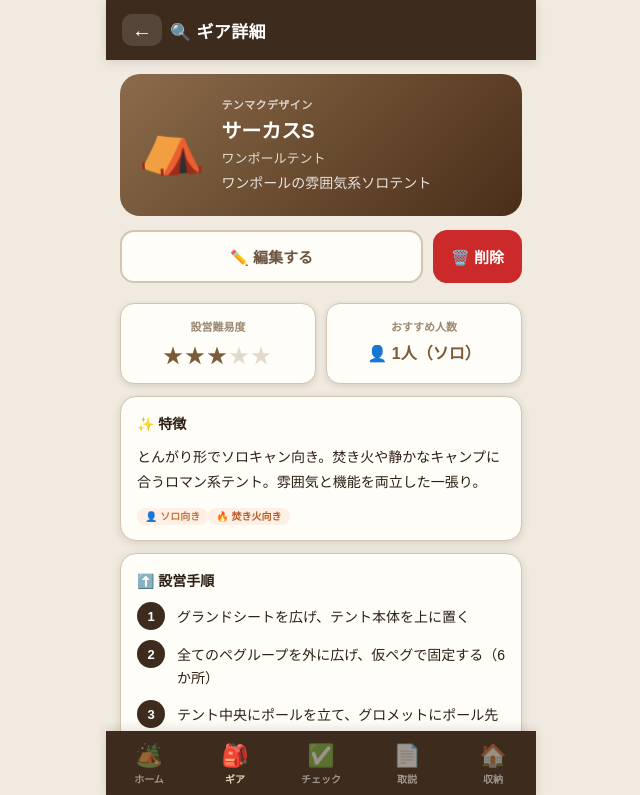
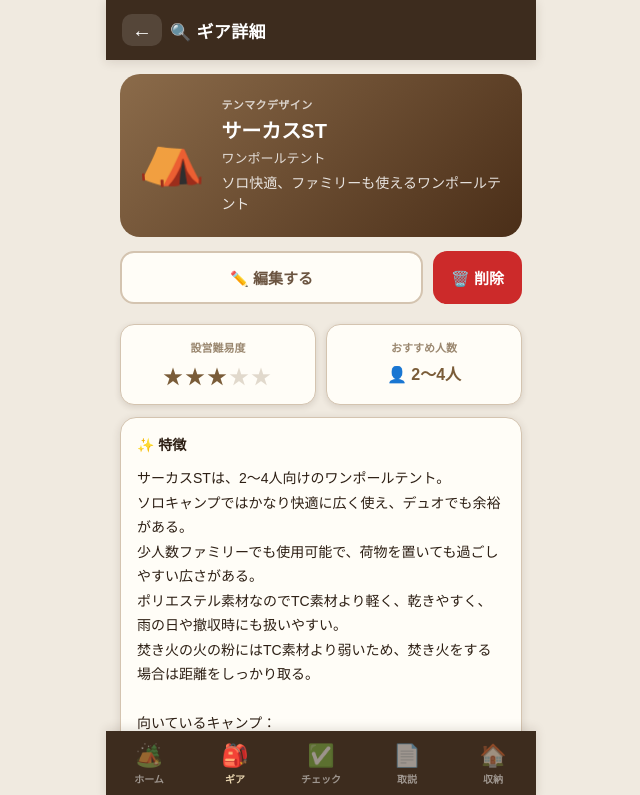
Before and after one commit to napohiro/camp-gear-management-app, a plain HTML site: page index.html in a window 1280 px wide. Both pictures are taken after a click on the element 640 px from the left and 725 px from the top of the page. Shown: the top 795 px of the page, without its empty margins (319-959 px from the left). Drawn offline with Linux system fonts and the light colour scheme.

Commit message:
サーカスST情報修正とアイコン設定、デモリセット削除

```diff
--- a/index.html
+++ b/index.html
@@ -4,6 +4,9 @@
     <meta charset="UTF-8">
     <meta name="viewport" content="width=device-width, initial-scale=1.0, maximum-scale=1.0, user-scalable=no">
     <title>CAMPギア管理アプリ</title>
+    <link rel="icon" type="image/png" href="public/top.png">
+    <link rel="apple-touch-icon" href="public/top.png">
+    <link rel="manifest" href="manifest.json">
     <style>
         * { margin:0; padding:0; box-sizing:border-box; -webkit-tap-highlight-color:transparent; }
         :root {
@@ -250,7 +253,7 @@
         .caution-icon { font-size:18px; flex-shrink:0; }
         .caution-text { font-size:13px; color:var(--warn-text); line-height:1.7; }
         .video-note  { background:var(--bg); border-radius:12px; padding:14px; font-size:13px; color:var(--text-secondary); line-height:1.7; }
-        .features-text { font-size:14px; color:var(--text-primary); line-height:1.75; }
+        .features-text { font-size:14px; color:var(--text-primary); line-height:1.75; white-space:pre-line; }
 
         /* Detail action bar */
         .detail-actions { display:flex; gap:10px; margin-bottom:20px; }
@@ -549,9 +552,6 @@
 
     <div id="gear-list-items"></div>
 
-    <div style="text-align:center; padding:24px 0 8px;">
-        <button class="reset-demo-btn" onclick="resetToDefaults()">🔄 デモデータに戻す</button>
-    </div>
 </div>
 
 <!-- ==============================  GEAR DETAIL  ============================== -->
@@ -674,10 +674,10 @@
 // DEFAULT GEARS
 // ============================================================
 const DEFAULT_GEARS = [
-    { id:'t0', name:'サーカスS', maker:'テンマクデザイン', category:'テント', tentType:'ワンポールテント', emoji:'⛺',
-      tagline:'ワンポールの雰囲気系ソロテント',
-      features:'とんがり形でソロキャン向き。焚き火や静かなキャンプに合うロマン系テント。雰囲気と機能を両立した一張り。',
-      setupDifficulty:3, recommendedPeople:'1人（ソロ）', tentTags:['solo','campfire'],
+    { id:'t0', name:'サーカスST', maker:'テンマクデザイン', category:'テント', tentType:'ワンポールテント', emoji:'⛺',
+      tagline:'ソロ快適、ファミリーも使えるワンポールテント',
+      features:'サーカスSTは、2〜4人向けのワンポールテント。\nソロキャンプではかなり快適に広く使え、デュオでも余裕がある。\n少人数ファミリーでも使用可能で、荷物を置いても過ごしやすい広さがある。\nポリエステル素材なのでTC素材より軽く、乾きやすく、雨の日や撤収時にも扱いやすい。\n焚き火の火の粉にはTC素材より弱いため、焚き火をする場合は距離をしっかり取る。\n\n向いているキャンプ：\n・ソロキャンプ\n・デュオキャンプ\n・少人数ファミリーキャンプ\n・雨が心配なキャンプ\n・広めに快適に過ごしたいキャンプ',
+      setupDifficulty:3, recommendedPeople:'2〜4人', tentTags:['solo','duo','family','easy'],
       photoGradient:'linear-gradient(135deg,#8B6B4A,#4A2E18)', storage:'棚A',
       storageMethod:'収納袋にロール状にまとめ、棚Aに立てて保管。ポールは専用ケースに入れて横に。',
       pdf:'TenmakuDesign_CircusS_manual.pdf', pdfPath:'public/manuals/circus_st.pdf', video:'YouTube: "テンマクデザイン サーカスS 設営" で検索',
```
Also changed, not shown: manifest.json (added), 1 other file.
